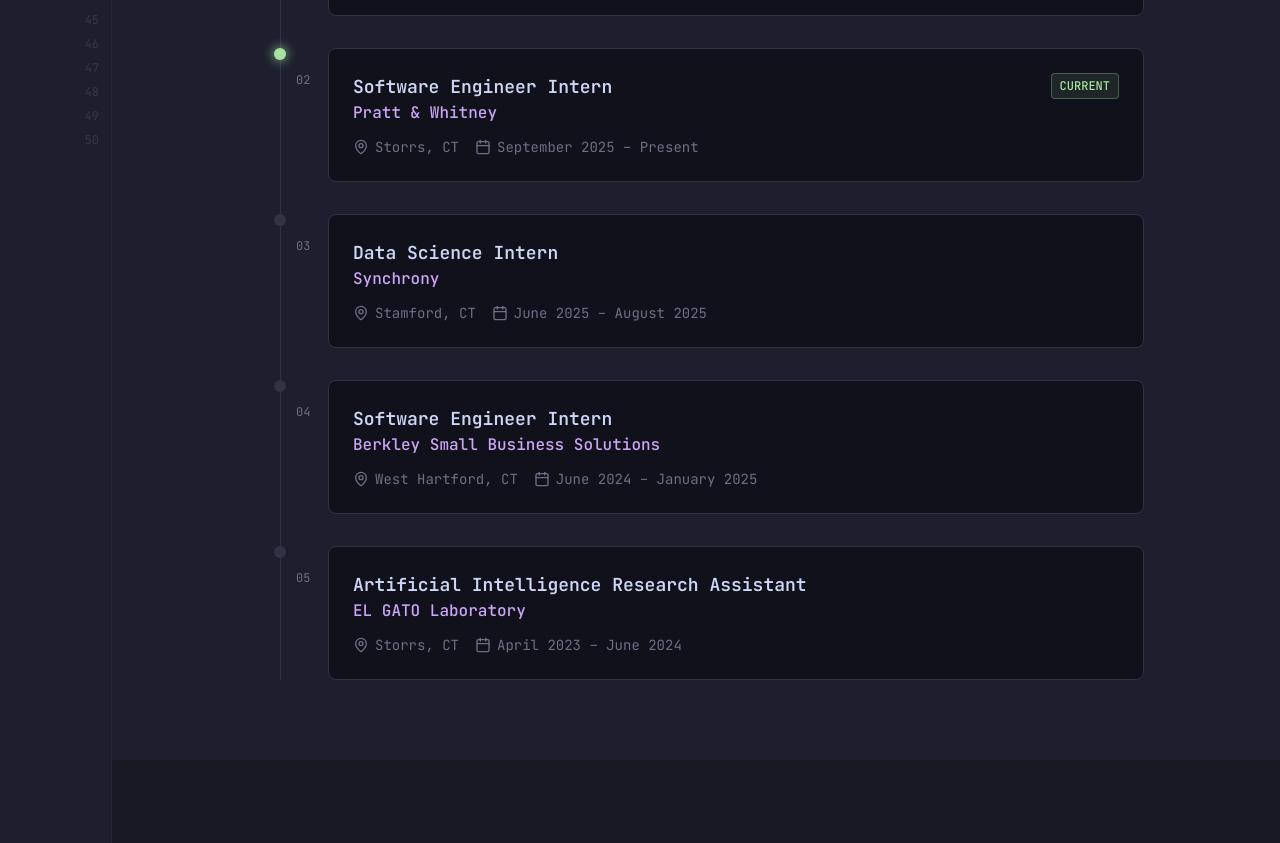
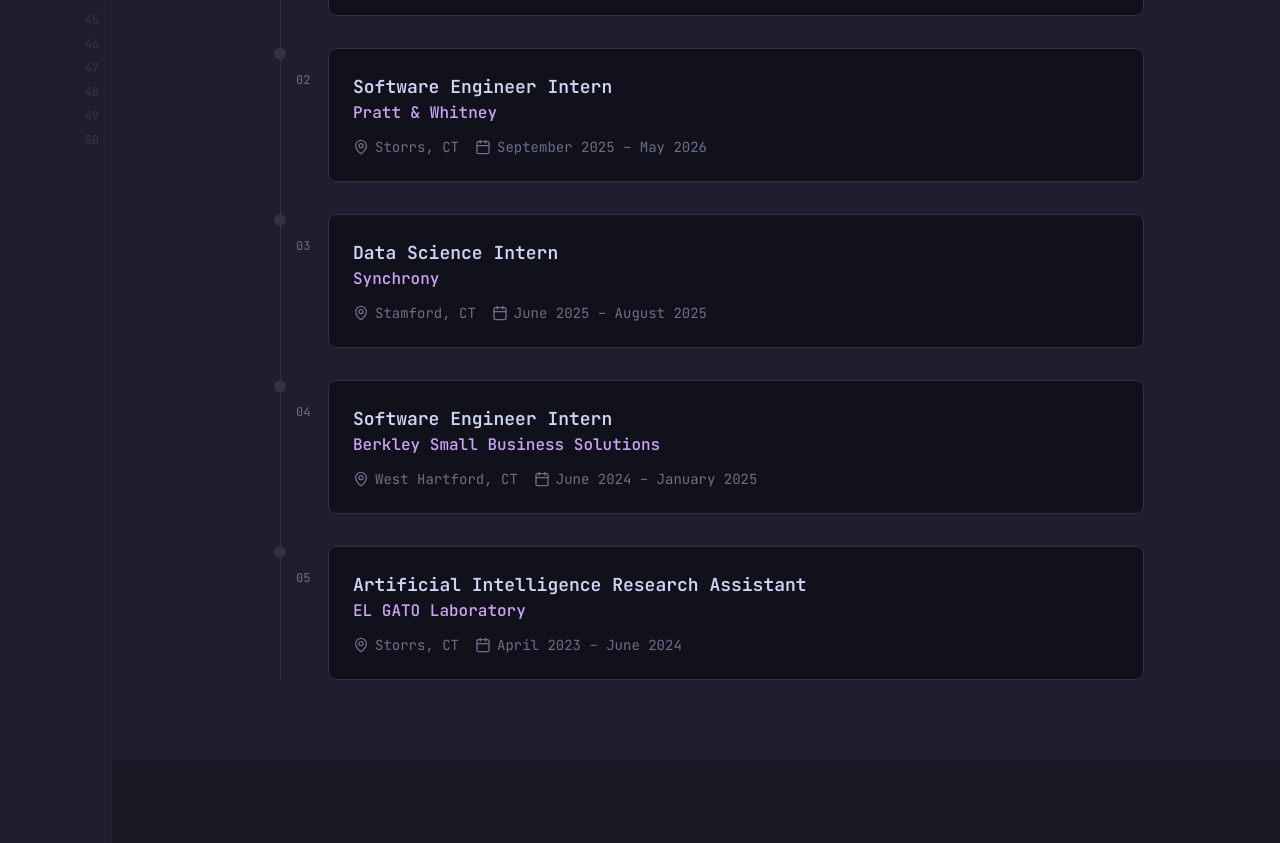
Before and after one commit to kri-shah/kri-shah.github.io, a React (Vite) app: page / in a window 1280 px wide. Shown: the part 1160-2003 px from the top of the page. Built offline with nearby package versions, Linux system fonts and the light colour scheme.

Commit message:
update exp

```diff
--- a/src/components/Experience.jsx
+++ b/src/components/Experience.jsx
@@ -12,8 +12,8 @@
     title: 'Software Engineer Intern',
     company: 'Pratt & Whitney',
     location: 'Storrs, CT',
-    period: 'September 2025 – Present',
-    current: true,
+    period: 'September 2025 – May 2026',
+    current: false,
   },
   {
     title: 'Data Science Intern',
```
